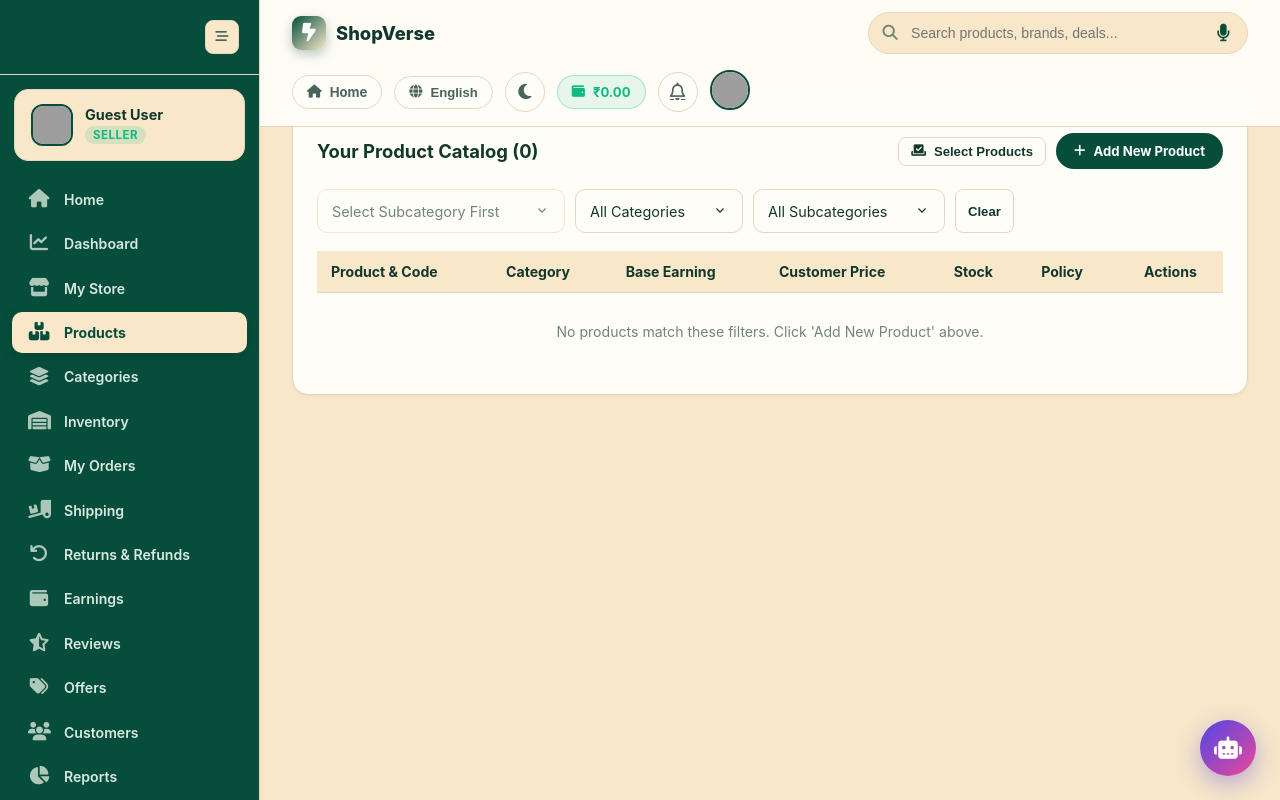
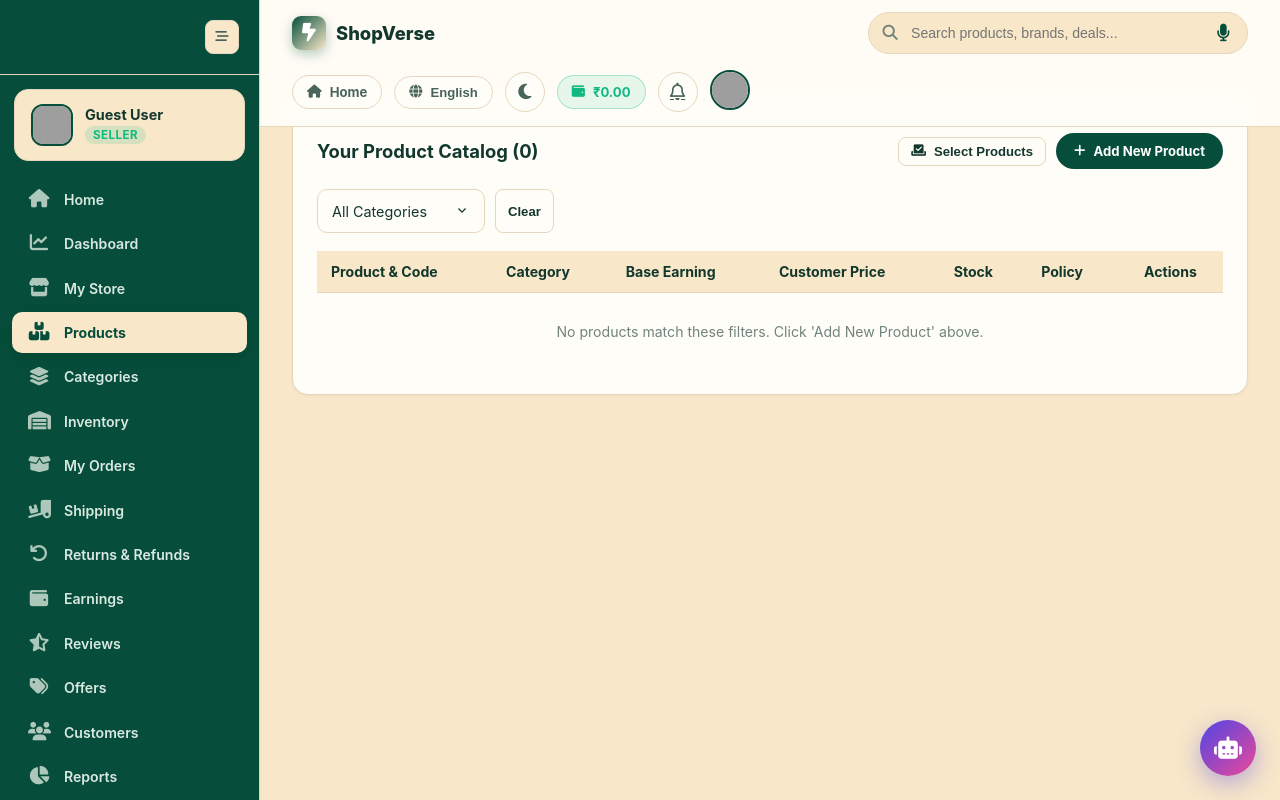
Before and after one commit to amankumarpoddar462-ux/ShopVerse, a Django app: page /seller/products/ in a window 1280 px wide. Run offline with Django 5.2, Linux system fonts and the light colour scheme; data that the repository does not hold is empty; some libraries are stand-ins or nearby versions; grey boxes are pictures that could not be loaded.

Commit message:
Keep only category filter in seller catalog
Co-authored-by: Copilot <223556219+Copilot@users.noreply.github.com>

```diff
--- a/backend/sellers/views.py
+++ b/backend/sellers/views.py
@@ -145,14 +145,8 @@ def products(request):
         ]})
 
     category_id = request.GET.get('category', '').strip()
-    subcategory_id = request.GET.get('subcategory', '').strip()
-    brand_id = request.GET.get('brand', '').strip()
     if category_id.isdigit():
         my_products = my_products.filter(category_id=category_id)
-    if subcategory_id.isdigit():
-        my_products = my_products.filter(subcategory_id=subcategory_id)
-    if brand_id.isdigit():
-        my_products = my_products.filter(brand_id=brand_id)
 
     if search_term:
         my_products = my_products.filter(
@@ -183,13 +177,7 @@ def products(request):
         'products': my_products,
         'search_query': query,
         'categories': Category.objects.filter(is_active=True).order_by('name'),
-        'subcategories': SubCategory.objects.select_related('category').filter(category__is_active=True).order_by('name'),
-        'brands': Brand.objects.select_related('subcategory__category').filter(
-            Q(subcategory__isnull=True) | Q(subcategory__category__is_active=True)
-        ).order_by('name'),
         'selected_category': category_id,
-        'selected_subcategory': subcategory_id,
-        'selected_brand': brand_id,
     }
     return render(request, "seller/products.html", context)
 
--- a/backend/templates/seller/products.html
+++ b/backend/templates/seller/products.html
@@ -29,17 +29,9 @@
 
     <form id="productFilters" method="GET" action="{% url 'seller:products' %}" style="display: flex; gap: 10px; flex-wrap: wrap; margin-bottom: 18px;">
         {% if search_query %}<input type="hidden" name="q" value="{{ search_query }}">{% endif %}
-        <select name="brand" aria-label="Filter by brand" style="padding: 9px 12px; border: 1px solid var(--border-color); border-radius: 8px; background: var(--bg-app); color: var(--text-primary);">
-            <option value="">All Brands</option>
-            {% for brand in brands %}<option value="{{ brand.id }}" data-subcategory-id="{{ brand.subcategory_id|default:'' }}" {% if selected_brand == brand.id|stringformat:"s" %}selected{% endif %}>{{ brand.name }}</option>{% endfor %}
-        </select>
         <select name="category" aria-label="Filter by category" style="padding: 9px 12px; border: 1px solid var(--border-color); border-radius: 8px; background: var(--bg-app); color: var(--text-primary);">
             <option value="">All Categories</option>
             {% for category in categories %}<option value="{{ category.id }}" {% if selected_category == category.id|stringformat:"s" %}selected{% endif %}>{{ category.name }}</option>{% endfor %}
-        </select>
-        <select name="subcategory" aria-label="Filter by subcategory" style="padding: 9px 12px; border: 1px solid var(--border-color); border-radius: 8px; background: var(--bg-app); color: var(--text-primary);">
-            <option value="">All Subcategories</option>
-            {% for subcategory in subcategories %}<option value="{{ subcategory.id }}" data-category-id="{{ subcategory.category_id }}" {% if selected_subcategory == subcategory.id|stringformat:"s" %}selected{% endif %}>{{ subcategory.category.name }} / {{ subcategory.name }}</option>{% endfor %}
         </select>
         <button id="clearProductFilters" type="button" class="btn btn-secondary btn-sm">Clear</button>
         <span id="productFilterStatus" role="status" aria-live="polite"></span>
@@ -114,33 +106,7 @@
     const productCatalogTable = document.getElementById('productCatalogTable');
     const productFilterStatus = document.getElementById('productFilterStatus');
     const categoryFilter = productFilters.elements.category;
-    const subcategoryFilter = productFilters.elements.subcategory;
-    const brandFilter = productFilters.elements.brand;
-    const allSubcategoryOptions = [...subcategoryFilter.options].slice(1).map((option) => option.cloneNode(true));
-    const allBrandOptions = [...brandFilter.options].slice(1).map((option) => option.cloneNode(true));
     let filterRequest;
-    const resetOptions = (select, placeholder, options) => {
-        select.replaceChildren(new Option(placeholder, ''), ...options);
-    };
-    const updateDependentOptions = () => {
-        const categoryId = categoryFilter.value;
-        const selectedSubcategory = subcategoryFilter.value;
-        const subcategoryOptions = allSubcategoryOptions.filter(
-            (option) => !categoryId || option.dataset.categoryId === categoryId
-        );
-        const validSubcategory = subcategoryOptions.some((option) => option.value === selectedSubcategory);
-        resetOptions(subcategoryFilter, 'All Subcategories', subcategoryOptions);
-        subcategoryFilter.value = validSubcategory ? selectedSubcategory : '';
-
-        const activeSubcategoryId = subcategoryFilter.value;
-        const brandOptions = activeSubcategoryId
-            ? allBrandOptions.filter((option) => option.dataset.subcategoryId === activeSubcategoryId)
-            : [];
-        const selectedBrand = brandFilter.value;
-        resetOptions(brandFilter, activeSubcategoryId ? 'All Brands' : 'Select Subcategory First', brandOptions);
-        brandFilter.disabled = !activeSubcategoryId;
-        brandFilter.value = brandOptions.some((option) => option.value === selectedBrand) ? selectedBrand : '';
-    };
     const updateSelectionModeCells = () => {
         const enabled = toggleProductSelection.getAttribute('aria-pressed') === 'true';
         productCatalogTable.querySelectorAll('.product-selection-cell').forEach((cell) => {
@@ -201,22 +167,13 @@
     toggleProductSelection.addEventListener('click', () => {
         setSelectionMode(toggleProductSelection.getAttribute('aria-pressed') !== 'true');
     });
-    categoryFilter.addEventListener('change', () => {
-        updateDependentOptions();
-        applyProductFilters();
-    });
-    subcategoryFilter.addEventListener('change', () => {
-        updateDependentOptions();
-        applyProductFilters();
-    });
-    brandFilter.addEventListener('change', applyProductFilters);
+    categoryFilter.addEventListener('change', applyProductFilters);
     productFilters.addEventListener('submit', (event) => {
         event.preventDefault();
         applyProductFilters();
     });
     document.getElementById('clearProductFilters').addEventListener('click', () => {
-        productFilters.querySelectorAll('select').forEach((select) => { select.value = ''; });
-        updateDependentOptions();
+        categoryFilter.value = '';
         applyProductFilters();
     });
     productCatalogTable.addEventListener('change', (event) => {
@@ -232,21 +189,8 @@
     window.addEventListener('popstate', () => {
         const params = new URLSearchParams(window.location.search);
         categoryFilter.value = params.get('category') || '';
-        subcategoryFilter.value = params.get('subcategory') || '';
-        updateDependentOptions();
-        brandFilter.value = params.get('brand') || '';
         applyProductFilters();
     });
-    if (brandFilter.value && !subcategoryFilter.value) {
-        const selectedBrand = brandFilter.selectedOptions[0];
-        const parentSubcategory = selectedBrand?.dataset.subcategoryId;
-        const parentOption = [...subcategoryFilter.options].find((option) => option.value === parentSubcategory);
-        if (parentOption) {
-            categoryFilter.value = parentOption.dataset.categoryId;
-            subcategoryFilter.value = parentSubcategory;
-        }
-    }
-    updateDependentOptions();
     updateSelectionModeCells();
     updateBulkDeleteState();
 </script>
```
Also changed, not shown: backend/sellers/tests.py (+16 -7 lines).
